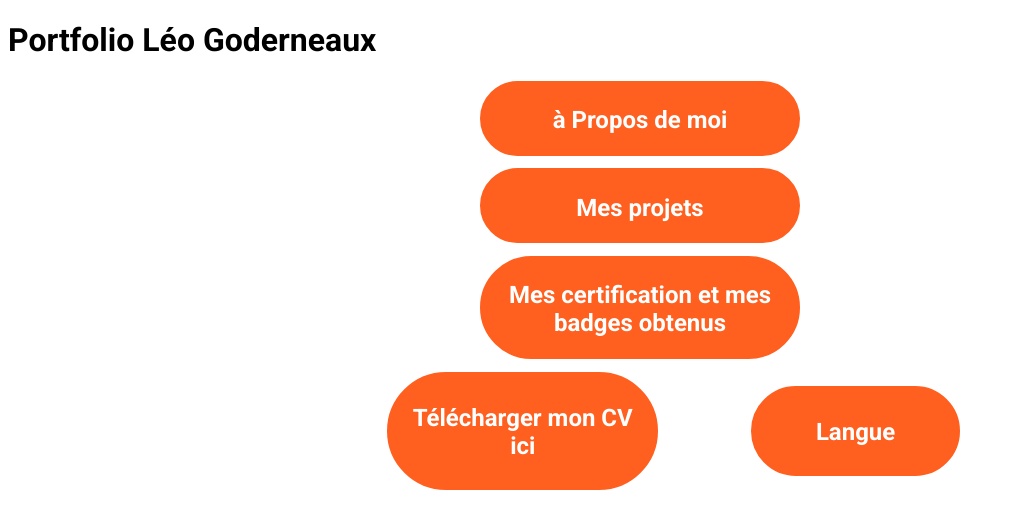
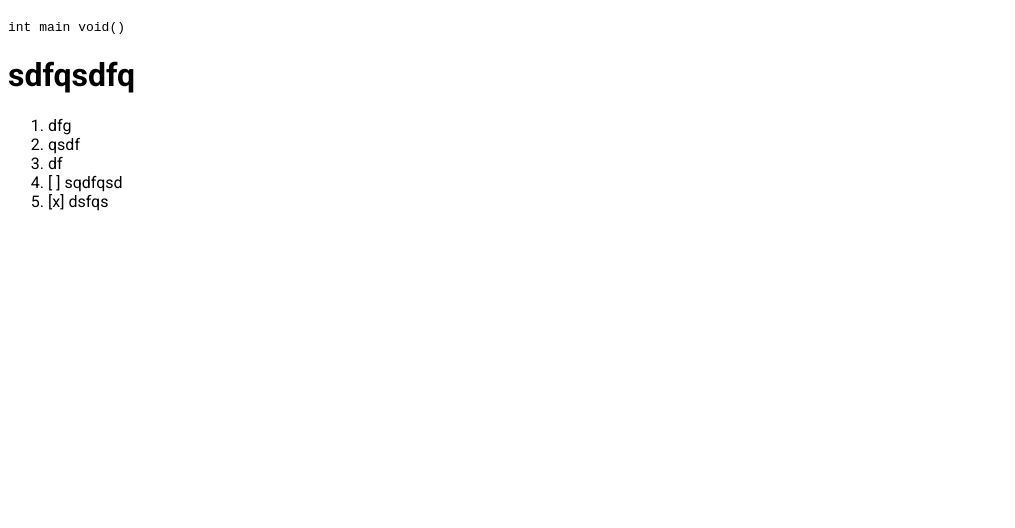
Before and after one commit to LeoGoder/LeoGoder.github.io, a plain HTML site: page index.html in a window 1280 px wide. Shown: the whole page, without its empty margins (0-1015 px from the left). Drawn offline with Linux system fonts and the light colour scheme.

Commit message:
Update index.html

```diff
--- a/index.html
+++ b/index.html
@@ -8,27 +8,13 @@
         <link rel="preconnect" href="https://fonts.gstatic.com" crossorigin>
         <link href="https://fonts.googleapis.com/css2?family=Roboto:ital,wght@0,100;0,300;0,400;0,500;0,700;0,900;1,100;1,300;1,400;1,500;1,700;1,900&display=swap" rel="stylesheet">
         <body>
-            <h1>Portfolio Léo Goderneaux</h1>
-
-            <div class="About_me">
-                <a class="button" href="About_me\index.html"><h2>à Propos de moi</h2></a>
-            </div>
-
-            <div class="My_Project">
-                <a class="button" href="My_project\index.html"><h2>Mes projets</h2></a>
-            </div>
-
-            <div class="Certification_and_badges">
-                <a class="button" href="Cert_and_badges\index.html"><h2>Mes certification et mes badges obtenus</h2></a>
-            </div>
-
-            <div class="Download">
-                <a class="button" href="Dowload\index.html"><h2>Télécharger mon CV ici </h2></a>
-            </div>
-
-            <div class="Language">
-                <a class="button" href="language\index.html"><h2>Langue</h2></a>
-            </div>
-
-        </body>
+            <p><code>int main void()</code></p>
+<h1>sdfqsdfq</h1>
+<ol>
+<li>dfg</li>
+<li>qsdf</li>
+<li>df</li>
+<li>[ ] sqdfqsd</li>
+<li>[x] dsfqs</li>
+</ol>
     </html>
```
